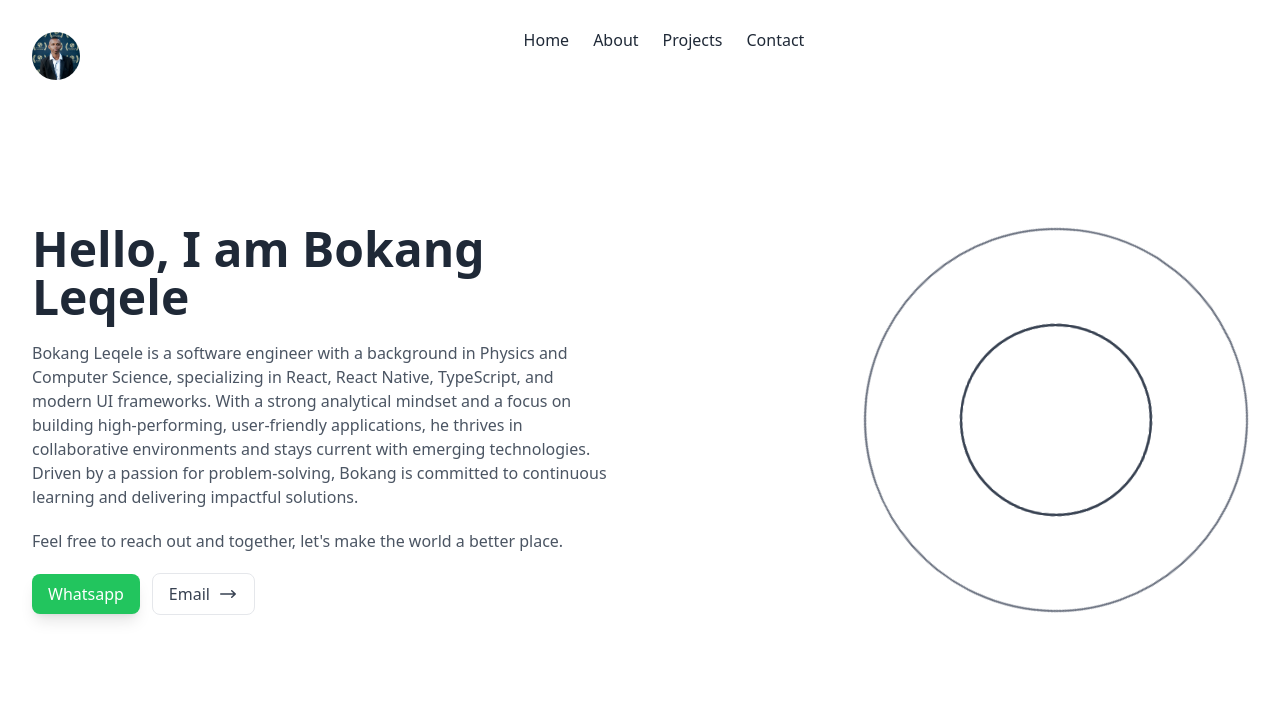
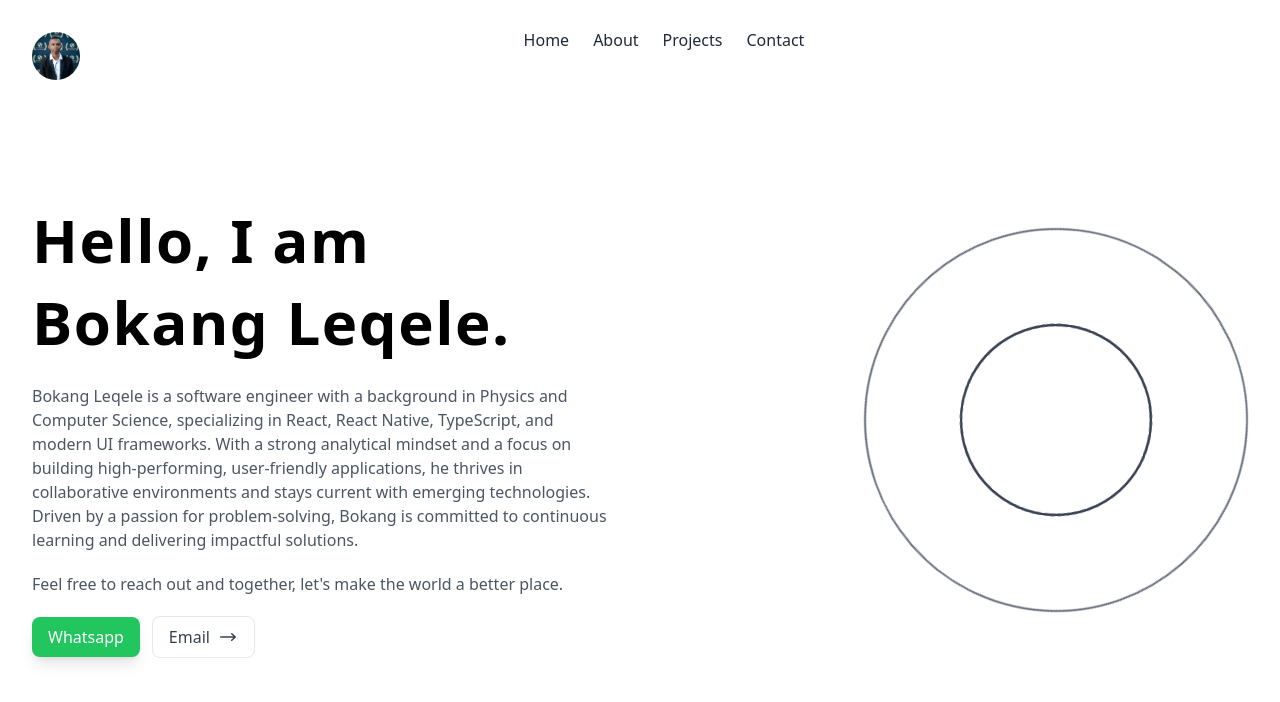
Before and after one commit to bokangleqele/My-Portfolio, a Next.js app: page / in a window 1280 px wide. Shown: the top 702 px of the page. Built offline with nearby package versions, Linux system fonts and the light colour scheme.

Commit message:
[hero] animated the hello I am Bokang Leqele

```diff
--- a/components/FrontEnd/Hero.tsx
+++ b/components/FrontEnd/Hero.tsx
@@ -46,6 +46,16 @@
 import React from "react";
 import OrbitingItems from "@/components/FrontEnd/orbiting-items";
 import { Icons } from "@/components/FrontEnd/icons";
+import { TextGenerateEffect } from "../ui/text-generate-effect";
+
+// Define the words for the TextGenerateEffect
+const words = `Hello, I am Bokang Leqele.
+`;
+
+// TextGenerateEffectDemo Component
+export function TextGenerateEffectDemo() {
+  return <TextGenerateEffect words={words} />;
+}
 
 const orbitingIcons = [
   <Icons.gitHub key="github" className="h-10 w-10 text-white" />,
@@ -55,7 +65,6 @@ const orbitingIcons = [
   <Icons.react key="react" className="h-10 w-10 text-white" />,
   <Icons.javascript key="javascript" className="h-10 w-10 text-white" />,
 ];
-
 
 export default function Hero() {
   return (
@@ -67,13 +76,13 @@ export default function Hero() {
       <section className="py-18 dark:bg-slate-950">
         <div className="max-w-screen-xl mx-auto text-gray-600 dark:text-white gap-x-12 items-center justify-between overflow-hidden md:flex md:px-8">
           <div className="flex-none space-y-5 px-4 sm:max-w-lg md:px-0 lg:max-w-xl">
-                        <h1 className="text-4xl text-gray-800 dark:text-white font-extrabold md:text-5xl">
-                            Hello, I am Bokang Leqele
-                        </h1>
+             {/* Insert the TextGenerateEffectDemo here */}
+             <TextGenerateEffectDemo />
             <p>
               Bokang Leqele is a software engineer with a background in Physics and Computer Science, specializing in React, React Native, TypeScript, and modern UI frameworks. With a strong analytical mindset and a focus on building high-performing, user-friendly applications, he thrives in collaborative environments and stays current with emerging technologies. Driven by a passion for problem-solving, Bokang is committed to continuous learning and delivering impactful solutions.
             </p>
             <p>Feel free to reach out and together, let&apos;s make the world a better place.</p>
+
             <div className="items-center gap-x-3 space-y-3 sm:flex sm:space-y-0">
               <a
                 href="https://wa.me/26663325395"
--- /dev/null
+++ b/components/ui/text-generate-effect.tsx
@@ -0,0 +1,62 @@
+"use client";
+import { useEffect } from "react";
+import { motion, stagger, useAnimate } from "motion/react";
+import { cn } from "@/lib/utils";
+
+export const TextGenerateEffect = ({
+  words,
+  className,
+  filter = true,
+  duration = 0.5,
+}: {
+  words: string;
+  className?: string;
+  filter?: boolean;
+  duration?: number;
+}) => {
+  const [scope, animate] = useAnimate();
+  let wordsArray = words.split(" ");
+  useEffect(() => {
+    animate(
+      "span",
+      {
+        opacity: 1,
+        filter: filter ? "blur(0px)" : "none",
+      },
+      {
+        duration: duration ? duration : 1,
+        delay: stagger(0.2),
+      }
+    );
+  }, [scope.current]);
+
+  const renderWords = () => {
+    return (
+      <motion.div ref={scope}>
+        {wordsArray.map((word, idx) => {
+          return (
+            <motion.span
+              key={word + idx}
+              className="dark:text-blue-400 text-black opacity-0"
+              style={{
+                filter: filter ? "blur(10px)" : "none",
+              }}
+            >
+              {word}{" "}
+            </motion.span>
+          );
+        })}
+      </motion.div>
+    );
+  };
+
+  return (
+    <div className={cn("font-bold", className)}>
+      <div className="mt-4">
+        <div className=" dark:text-white text-black text-6xl leading-snug tracking-wide">
+          {renderWords()}
+        </div>
+      </div>
+    </div>
+  );
+};
--- a/package.json
+++ b/package.json
@@ -13,15 +13,16 @@
     "@radix-ui/react-slot": "^1.1.0",
     "class-variance-authority": "^0.7.0",
     "clsx": "^2.1.1",
-    "framer-motion": "^11.11.11",
+    "framer-motion": "^11.18.2",
     "lucide-react": "^0.446.0",
+    "motion": "^12.5.0",
     "next": "^14.2.13",
     "next-auth": "^4.24.8",
     "next-themes": "^0.3.0",
     "react": "^18.3.1",
     "react-dom": "^18.3.1",
     "react-icons": "^5.4.0",
-    "tailwind-merge": "^2.5.4",
+    "tailwind-merge": "^2.6.0",
     "zustand": "^5.0.0-rc.2"
   },
   "devDependencies": {
```
Also changed, not shown: 1 other file (tests, documents, lock files or other folders). Lines whose indentation alone changed are shown as unchanged.
